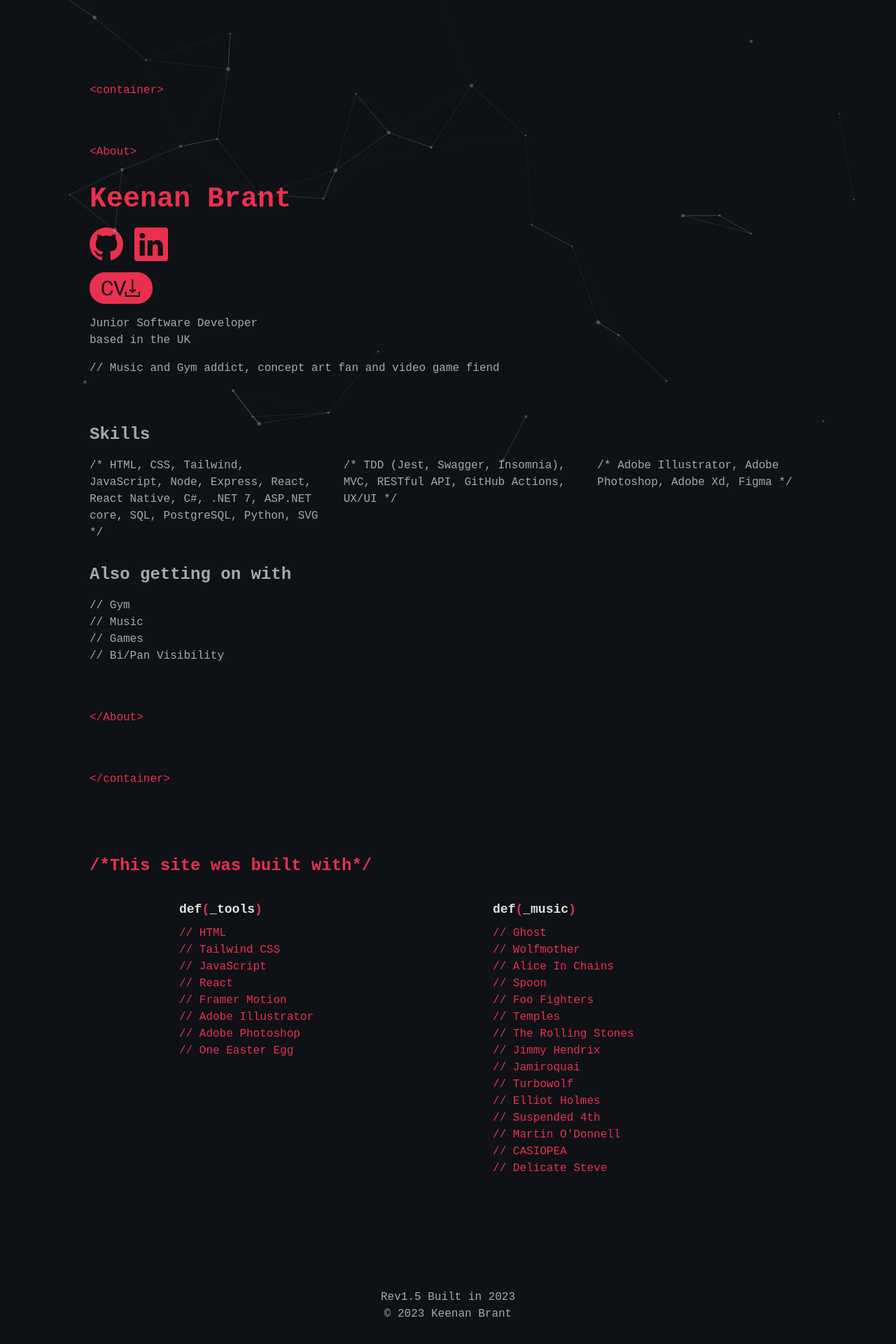
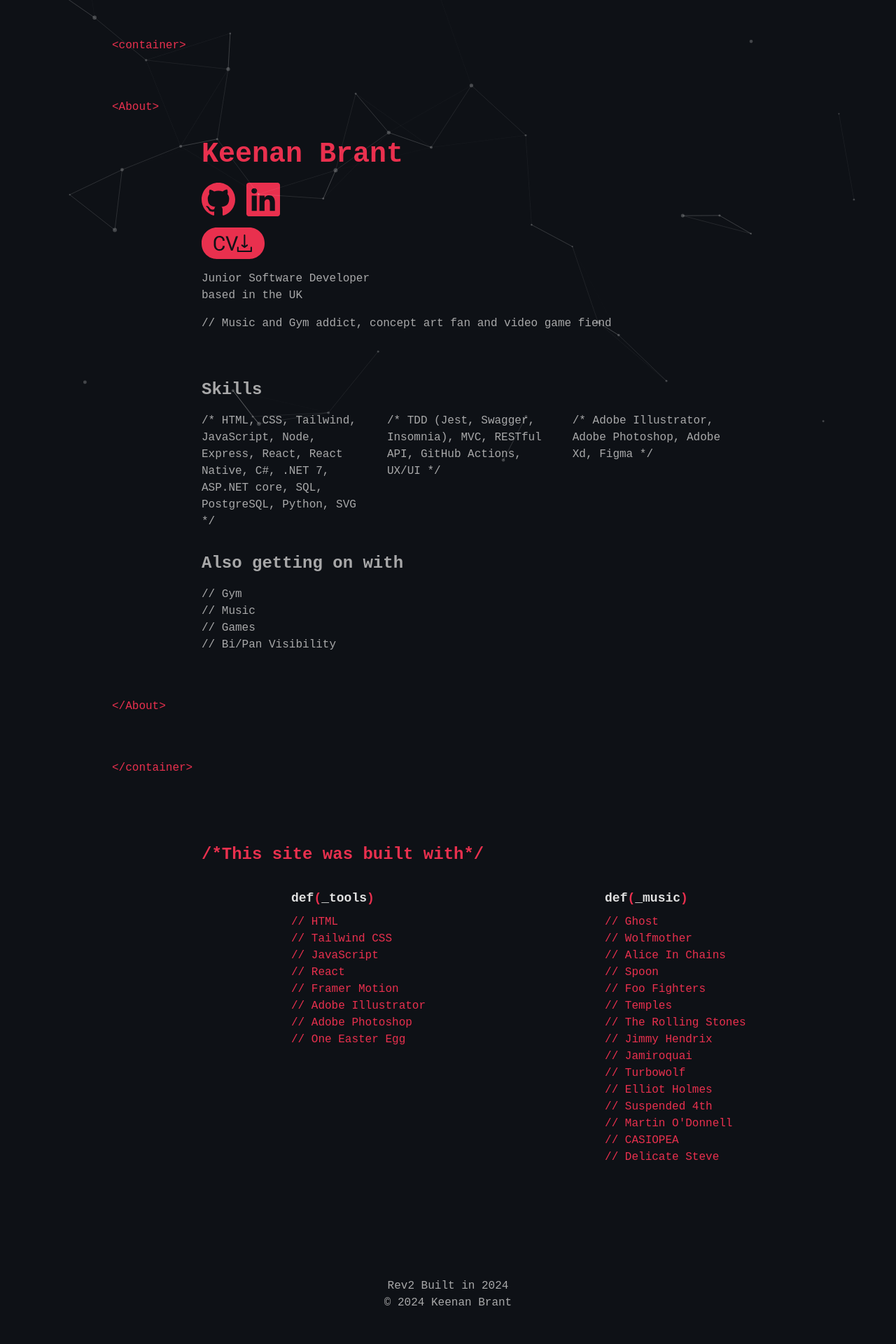
Before and after one commit to The-Nightman/Portfolio, a React (Vite) app: page /about in a window 1280 px wide. Shown: the part 140-2060 px from the top of the page at 70% size. Built offline with nearby package versions, Linux system fonts and the light colour scheme; the HTML template or start-up script is replaced by a standard one.

Commit message:
migrate About page to tailwind styles and accessibility improvements

```diff
--- a/src/pages/about.jsx
+++ b/src/pages/about.jsx
@@ -8,30 +8,42 @@ import {
 import { motion } from "framer-motion";
 
 const About = () => {
+  const generateDate = () => {
+    return new Date().getFullYear();
+  };
+
   return (
     <>
-      <Navbar/>
+      <Navbar />
       <motion.div
         transition={{ ease: "easeIn", duration: 0.6 }}
-        initial={{opacity: 0}}
-        animate={{opacity: 1}}
-        exit={{opacity: 0}}
-        className="about-page"
+        initial={{ opacity: 0 }}
+        animate={{ opacity: 1 }}
+        exit={{ opacity: 0 }}
+        className="flex flex-col w-11/12 md:w-9/12 mx-auto"
       >
-      <div className="separator" />
-      <span className="container-tags">&lt;container&gt;</span>
-      <br />
-      <span className="about-tags">&lt;About&gt;</span>
-      <IntroAbout />
-      <AboutSkills />
-      <AboutPersonality />
-      <span className="about-tags">&lt;/About&gt;</span>
-      <br />
-      <span className="container-tags">&lt;/container&gt;</span>
-      <MadeWith />
-      <footer>
-        <p>Rev1.5 Built in 2023<br/>© 2023 Keenan Brant</p>
-      </footer>
+        <span className="my-8 text-accent select-none" aria-hidden>
+          {"<container>"}
+        </span>
+        <span className="my-8 text-accent select-none" aria-hidden>
+          {"<About>"}
+        </span>
+        <IntroAbout />
+        <AboutSkills />
+        <AboutPersonality />
+        <span className="my-8 text-accent select-none" aria-hidden>
+          {"</About>"}
+        </span>
+        <span className="my-8 text-accent select-none" aria-hidden>
+          {"</container>"}
+        </span>
+        <MadeWith />
+        <footer className="mb-8 self-center">
+          <p className="flex flex-col text-center">
+            Rev2 Built in 2024
+            <span>© {generateDate()} Keenan Brant</span>
+          </p>
+        </footer>
       </motion.div>
     </>
   );
```
